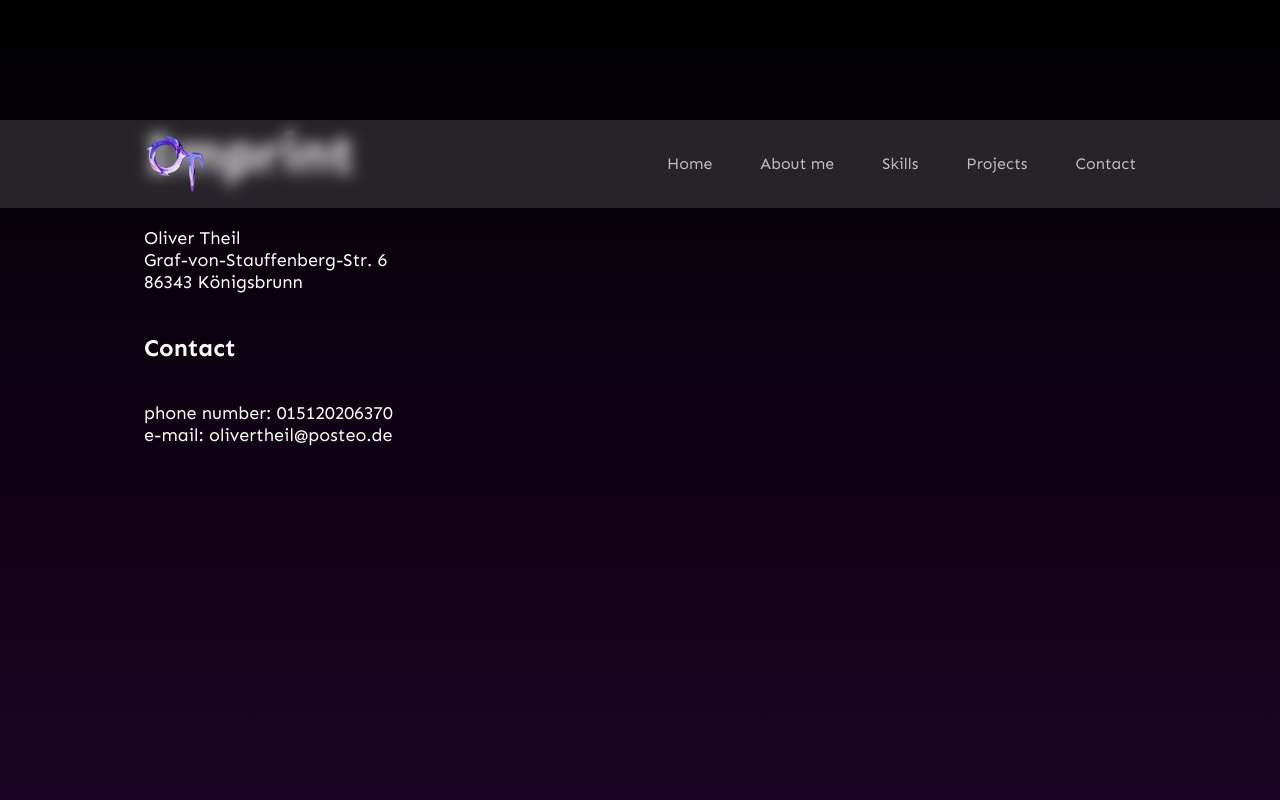
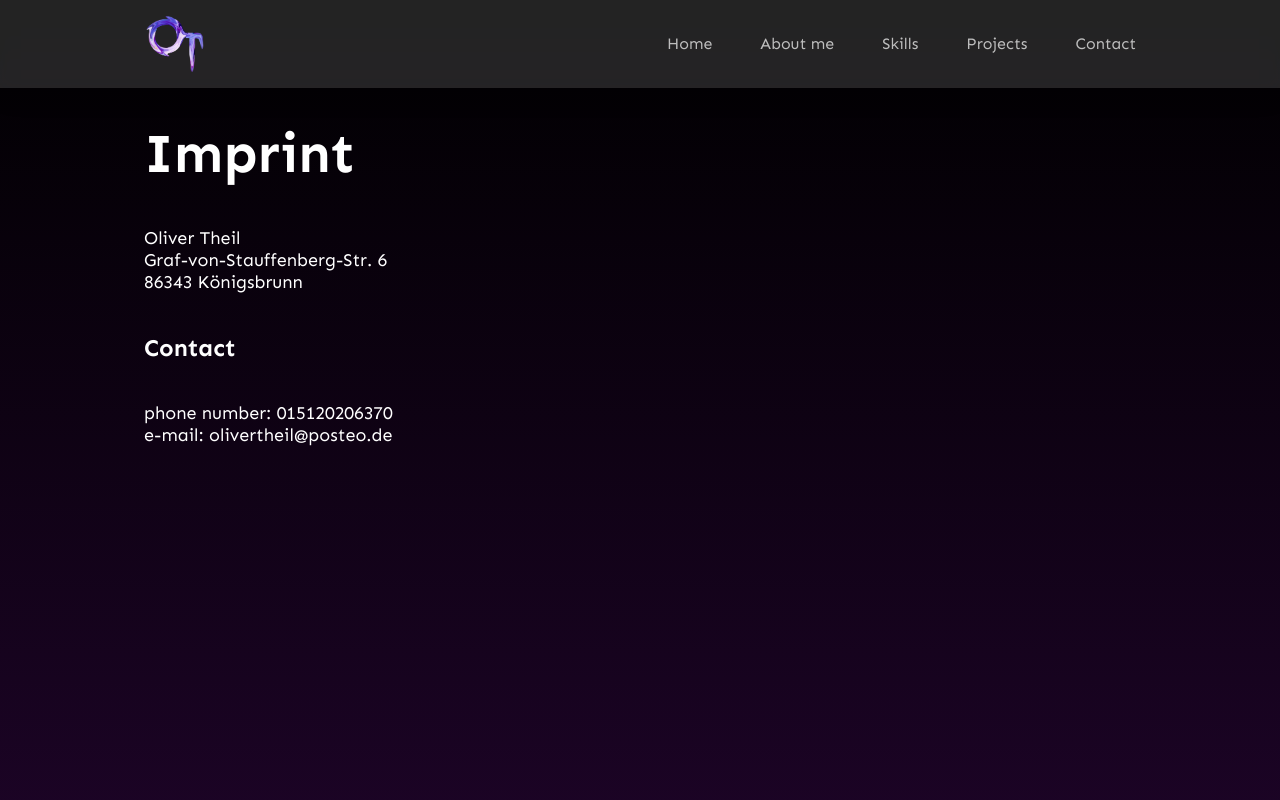
Before and after one commit to OliverTheil/portfolio, an Angular app in the folder portfolio/: page /imprint in a window 1280 px wide. Shown: the top 800 px of the page. Built offline with nearby package versions, Linux system fonts and the light colour scheme.

Commit message:
header fix

```diff
--- a/portfolio/src/app/dataprotection/dataprotection.component.scss
+++ b/portfolio/src/app/dataprotection/dataprotection.component.scss
@@ -1,5 +1,10 @@
 .dataprotection {
   margin-bottom: 60px;
+  @media (min-width: 1920px) {
+    max-width: 1632px;
+    margin-left: auto;
+    margin-right: auto;
+  }
 }
 
 h1 {
--- a/portfolio/src/app/header/header.component.scss
+++ b/portfolio/src/app/header/header.component.scss
@@ -1,5 +1,6 @@
 .header__container {
   position: fixed;
+  top: 0;
   width: 100vw;
   max-width: 100%;
   height: 88px;
@@ -12,6 +13,11 @@
   backdrop-filter: blur(7.8px);
   -webkit-backdrop-filter: blur(7.8px);
   z-index: 10;
+  @media (max-width: 850px) {
+    background: none;
+    box-shadow: none;
+    backdrop-filter: none;
+  }
 }
 
 .header--maxWidth {
--- a/portfolio/src/app/imprint/imprint.component.scss
+++ b/portfolio/src/app/imprint/imprint.component.scss
@@ -9,4 +9,9 @@ h3 {
   @media (max-width: 800px) {
     margin-top: 120px;
   }
+  @media (min-width: 1920px) {
+    width: 1632px;
+    margin-left: auto;
+    margin-right: auto;
+  }
 }
```
